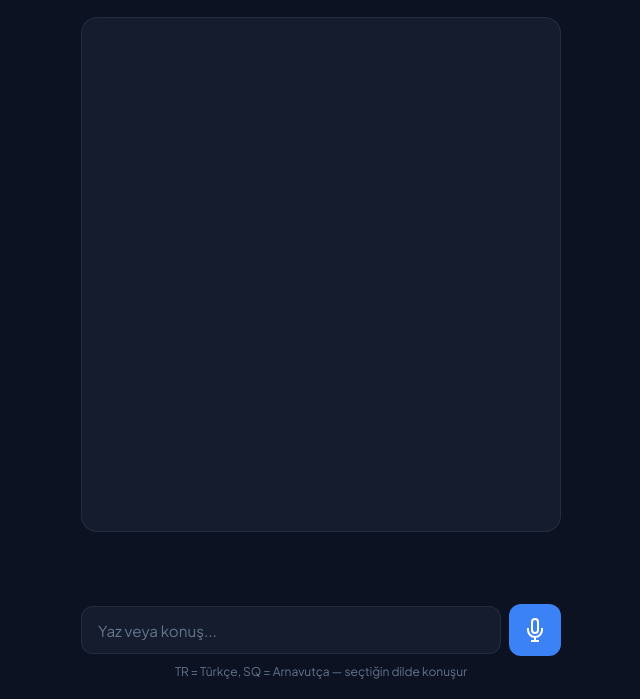
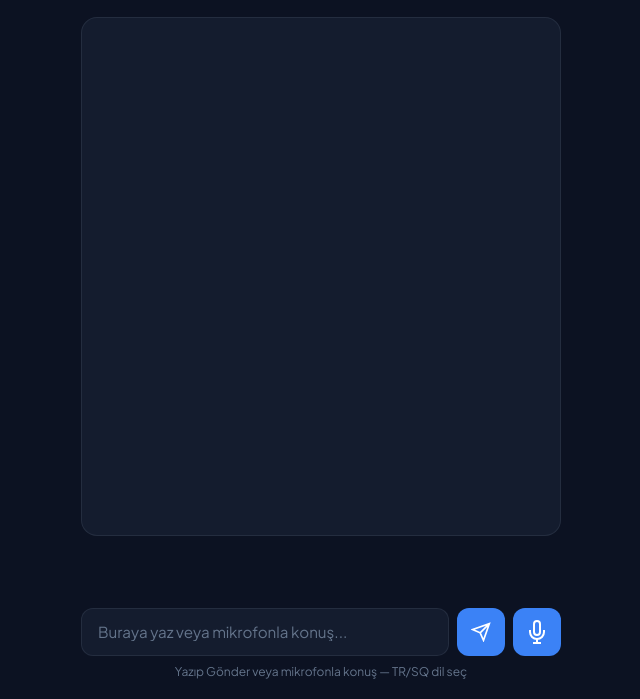
Before and after one commit to Veltrabet/leohoca, a website: page client/index.html in a window 1280 px wide. Shown: the part 101-800 px from the top of the page, without its empty margins (319-959 px from the left). Drawn offline with Linux system fonts and the light colour scheme; no server answers.

Commit message:
Gönder butonu, sınırsız yetenekler, resim fikirleri, her şeyi bilen Leo
Co-authored-by: Cursor <cursoragent@cursor.com>

```diff
--- a/client/app.js
+++ b/client/app.js
@@ -43,10 +43,22 @@
     streamingText: document.getElementById('streamingText'),
     visualizer: document.getElementById('visualizer'),
     micBtn: document.getElementById('micBtn'),
+    sendBtn: document.getElementById('sendBtn'),
     textInput: document.getElementById('textInput'),
     hint: document.getElementById('hint'),
     langTabs: document.querySelectorAll('.lang-tab')
   };
+
+  function doSend() {
+    const text = elements.textInput?.value?.trim();
+    if (text) {
+      sendInterrupt();
+      stopSpeaking();
+      appendUser(text);
+      sendChat(text);
+      elements.textInput.value = '';
+    }
+  }
 
   function setStatus(text, state = '') {
     elements.status.className = 'status ' + state;
@@ -284,21 +296,13 @@
     });
   });
 
-  if (elements.textInput) {
-    elements.textInput.addEventListener('keydown', (e) => {
-      if (e.key === 'Enter' && !e.shiftKey) {
-        e.preventDefault();
-        const text = elements.textInput.value.trim();
-        if (text) {
-          sendInterrupt();
-          stopSpeaking();
-          appendUser(text);
-          sendChat(text);
-          elements.textInput.value = '';
-        }
-      }
-    });
-  }
+  elements.sendBtn?.addEventListener('click', doSend);
+  elements.textInput?.addEventListener('keydown', (e) => {
+    if (e.key === 'Enter' && !e.shiftKey) {
+      e.preventDefault();
+      doSend();
+    }
+  });
 
   document.addEventListener('visibilitychange', () => {
     if (document.hidden && isListening) recognition?.stop();
--- a/client/index.html
+++ b/client/index.html
@@ -76,8 +76,13 @@
 
       <div class="input-area">
         <div class="input-row">
-          <input type="text" id="textInput" placeholder="Yaz veya konuş..." autocomplete="off" />
-          <button class="mic-btn" id="micBtn" aria-label="Konuş">
+          <input type="text" id="textInput" placeholder="Buraya yaz veya mikrofonla konuş..." autocomplete="off" />
+          <button class="send-btn" id="sendBtn" aria-label="Gönder" title="Gönder">
+            <svg viewBox="0 0 24 24" fill="none" stroke="currentColor" stroke-width="2">
+              <path d="M22 2L11 13M22 2l-7 20-4-9-9-4 20-7z"/>
+            </svg>
+          </button>
+          <button class="mic-btn" id="micBtn" aria-label="Konuş" title="Mikrofon">
             <svg class="mic-icon" viewBox="0 0 24 24" fill="none" stroke="currentColor" stroke-width="2">
               <path d="M12 1a3 3 0 0 0-3 3v8a3 3 0 0 0 6 0V4a3 3 0 0 0-3-3z"/>
               <path d="M19 10v2a7 7 0 0 1-14 0v-2"/>
@@ -86,7 +91,7 @@
             </svg>
           </button>
         </div>
-        <p class="hint" id="hint">TR = Türkçe, SQ = Arnavutça — seçtiğin dilde konuşur</p>
+        <p class="hint" id="hint">Yazıp Gönder veya mikrofonla konuş — TR/SQ dil seç</p>
       </div>
     </main>
   </div>
--- a/client/styles.css
+++ b/client/styles.css
@@ -292,9 +292,34 @@ body {
   border-color: var(--accent);
 }
 
+.send-btn {
+  width: 48px;
+  height: 48px;
+  border-radius: var(--radius);
+  border: none;
+  background: var(--accent);
+  color: white;
+  cursor: pointer;
+  display: flex;
+  align-items: center;
+  justify-content: center;
+  transition: all 0.2s;
+  flex-shrink: 0;
+}
+
+.send-btn svg {
+  width: 20px;
+  height: 20px;
+}
+
+.send-btn:hover {
+  background: var(--accent-hover);
+  transform: scale(1.05);
+}
+
 .mic-btn {
-  width: 52px;
-  height: 52px;
+  width: 48px;
+  height: 48px;
   border-radius: var(--radius);
   border: none;
   background: var(--accent);
--- a/server/ai.js
+++ b/server/ai.js
@@ -85,7 +85,7 @@ async function streamWithGroq(messages, onChunk, onComplete) {
       model: GROQ_MODEL,
       messages,
       stream: true,
-      max_tokens: 500,
+      max_tokens: 1000,
       temperature: 0.8
     });
     let fullResponse = '';
```
Also changed, not shown: server/config/persona.json (+4 -4 lines).
